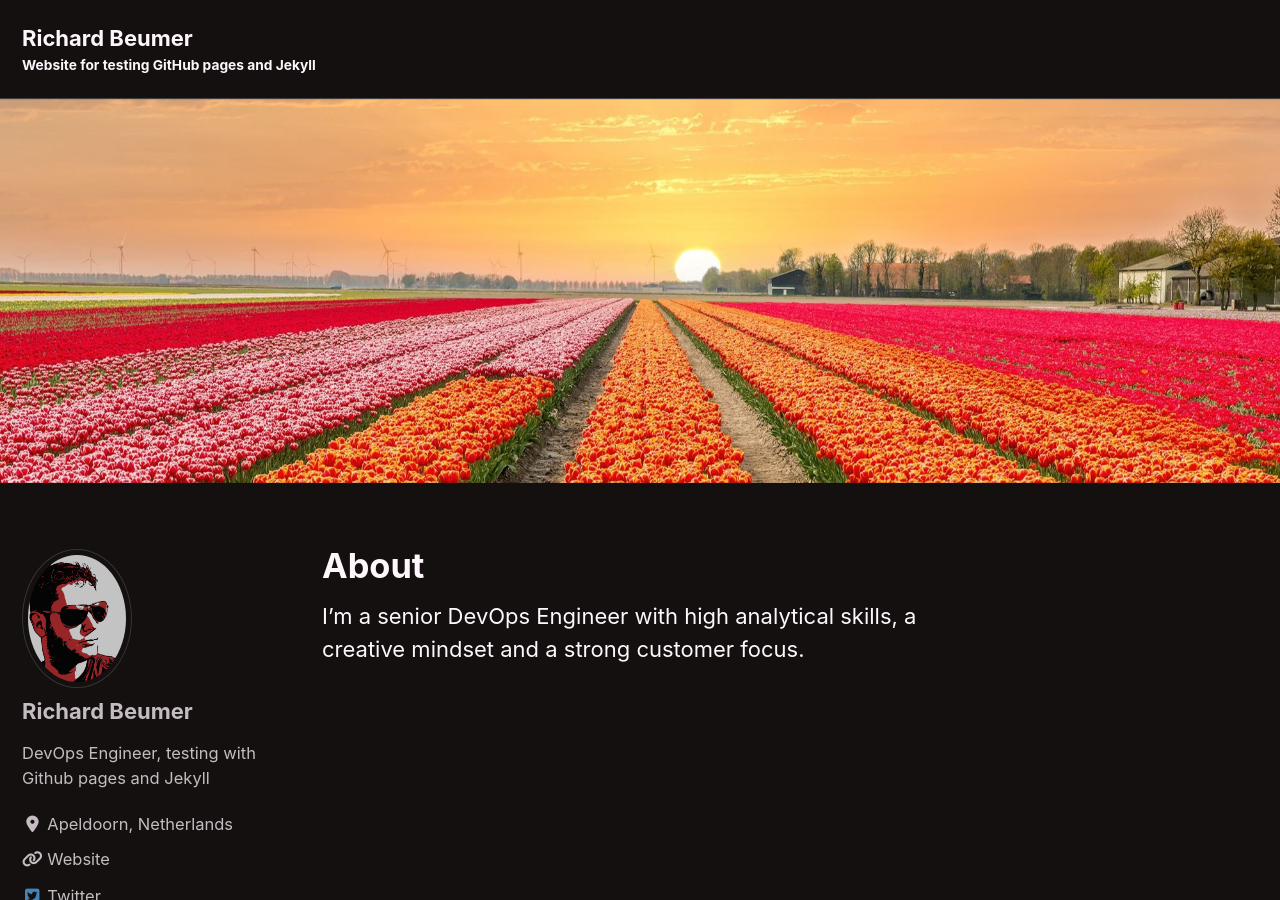
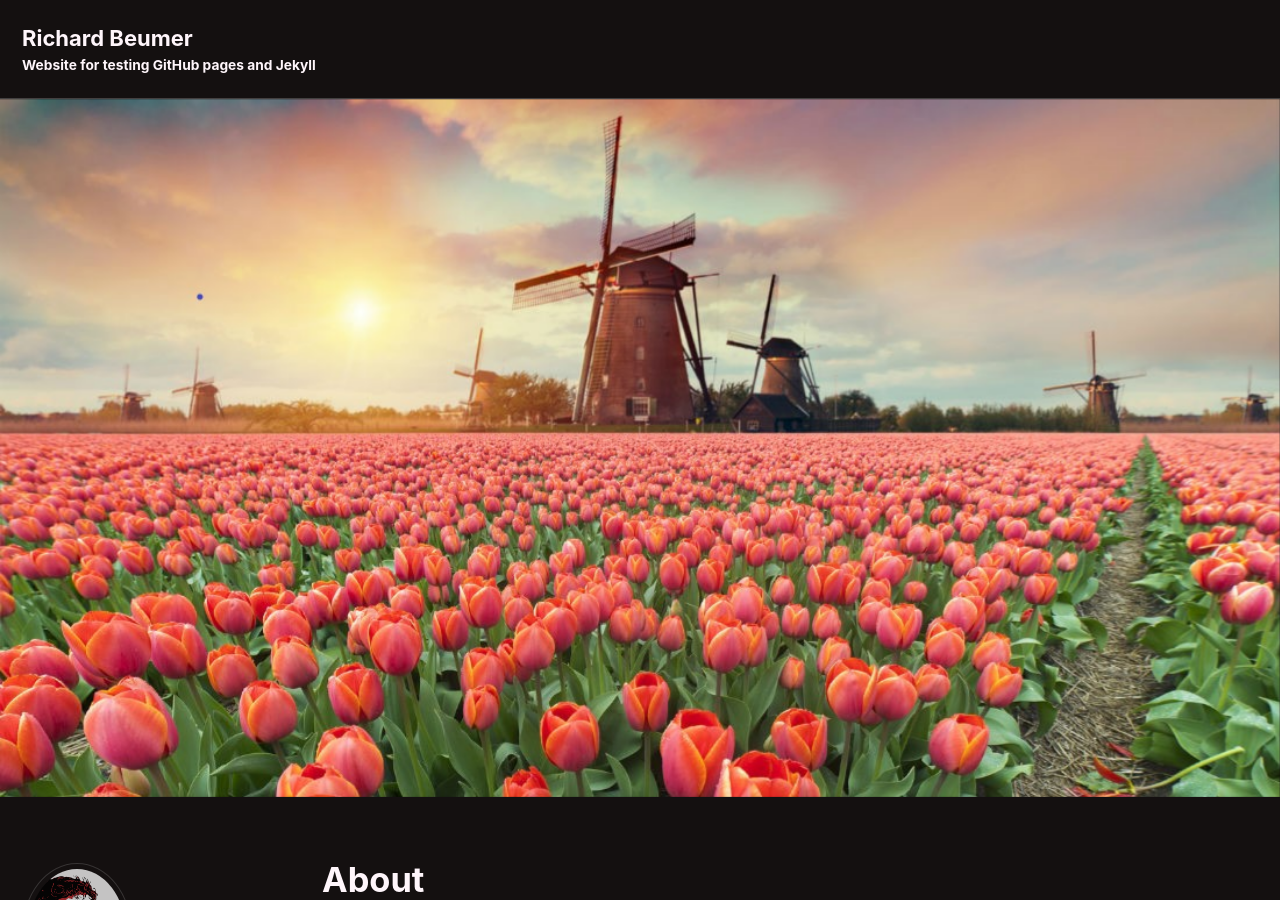
Before and after one commit to richardbeumer/blog, a Jekyll site: the page built from _pages/about.md, in a window 1280 px wide and 900 px high. Built offline with Jekyll 4.4.1, drawn with Linux system fonts in a browser that asks for light colours; cached includes are drawn as plain includes; nearby versions of some CDN libraries.

Commit message:
changed about.md

```diff
--- a/_pages/about.md
+++ b/_pages/about.md
@@ -2,7 +2,7 @@
 title: "About"
 permalink: /about/
 header:
-    image: "/images/spring.jpg"
+    image: "/images/spring2.jpg"
 ---
 
 I'm a senior DevOps Engineer with high analytical skills, a creative mindset and a strong customer focus.
```
Also changed, not shown: images/spring2.jpg (added).
